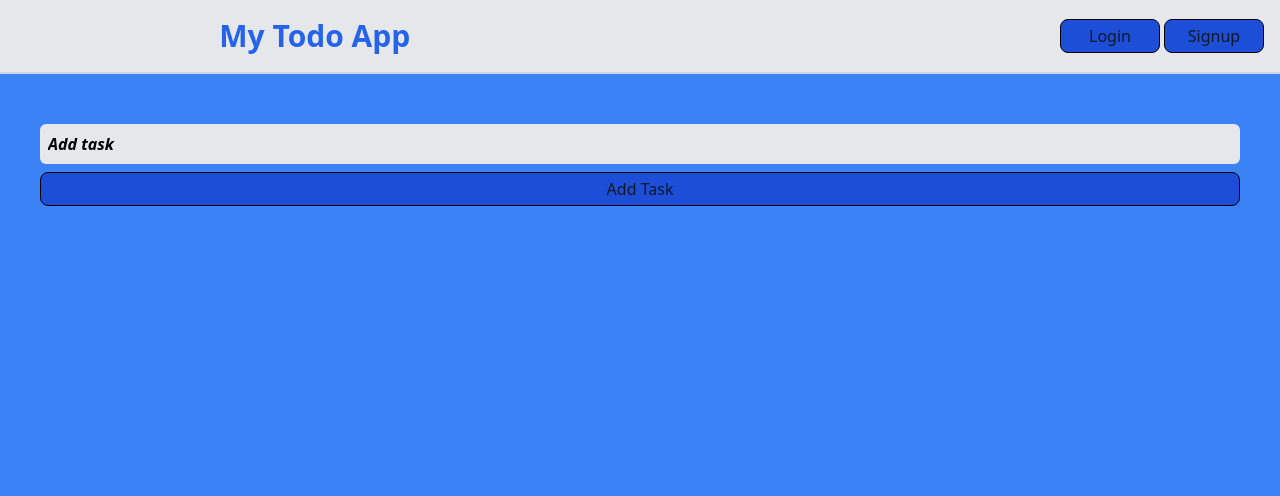
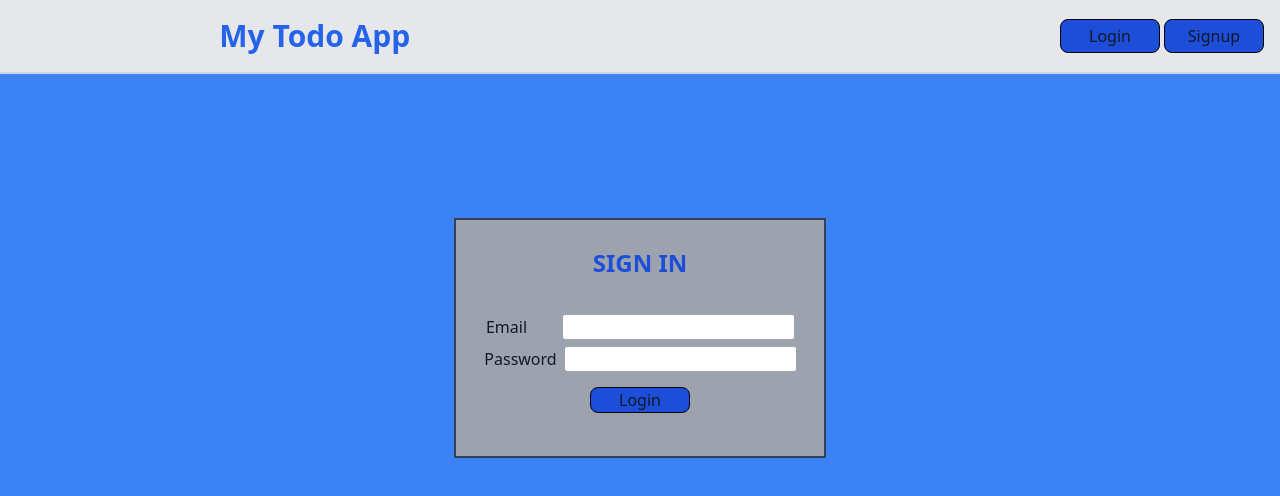
Before and after one commit to Riyaazct/todo-list-react, a React (Create React App) app in the folder client/: page /login in a window 1280 px wide. Shown: the top 496 px of the page. Built offline with nearby package versions, Linux system fonts and the light colour scheme; no server answers.

Commit message:
add: login form component

```diff
--- a/client/src/App.js
+++ b/client/src/App.js
@@ -1,52 +1,16 @@
-import { useState, useEffect } from "react";
-import axios from "axios";
+import { Routes, Route, Link } from "react-router-dom";
 import NavBar from "./app/components/NavBar";
-import NewTask from "./app/components/NewTask";
-import Tasks from "./app/components/Tasks";
+import Home from "./app/components/Home";
+import LoginScreen from "./app/components/LoginScreen";
 
 function App() {
-  const [data, setData] = useState([]);
-
-  // URL
-  // const url = "https://react-todo-list-d87e.onrender.com/api/data";
-  const url =
-    process.env.NODE_ENV === "production"
-      ? "https://long-ruby-dhole-hat.cyclic.app/api/data"
-      : "http://localhost:3100/api/data";
-
-  useEffect(() => {
-    getTodos();
-  }, []);
-
-  const getTodos = async () => {
-    try {
-      const response = await axios.get(url);
-      setData(response.data);
-    } catch (error) {
-      console.error(error);
-    }
-  };
-
   return (
-    <div className="">
+    <div className="App">
       <NavBar />
-      <div className="max-w-[90%] xl:max-w-[1200px] m-auto">
-        <NewTask
-          data={data}
-          setData={setData}
-          url={url}
-          getTodos={getTodos}
-        />
-
-        {data.length ? (
-          <Tasks
-            data={data}
-            setData={setData}
-            url={url}
-            getTodos={getTodos}
-          />
-        ) : null}
-      </div>
+      <Routes>
+        <Route exact path={"/"} element={<Home />} />
+        <Route exact path={"/login"} element={<LoginScreen />} />
+      </Routes>
     </div>
   );
 }
--- /dev/null
+++ b/client/src/app/components/Home.js
@@ -0,0 +1,49 @@
+import { useState, useEffect } from "react";
+import axios from "axios";
+import NewTask from "./NewTask";
+import Tasks from "./Tasks";
+
+const Home = () => {
+  const [data, setData] = useState([]);
+
+  // URL
+  // const url = "https://react-todo-list-d87e.onrender.com/api/data";
+  const url =
+    process.env.NODE_ENV === "production"
+      ? "https://long-ruby-dhole-hat.cyclic.app/api/data"
+      : "http://localhost:3100/api/data";
+
+  useEffect(() => {
+    getTodos();
+  }, []);
+
+  const getTodos = async () => {
+    try {
+      const response = await axios.get(url);
+      setData(response.data);
+    } catch (error) {
+      console.error(error);
+    }
+  };
+  return (
+    <div className="max-w-[90%] xl:max-w-[1200px] m-auto">
+      <NewTask
+        data={data}
+        setData={setData}
+        url={url}
+        getTodos={getTodos}
+      />
+
+      {data.length ? (
+        <Tasks
+          data={data}
+          setData={setData}
+          url={url}
+          getTodos={getTodos}
+        />
+      ) : null}
+    </div>
+  );
+};
+
+export default Home;
--- /dev/null
+++ b/client/src/app/components/LoginScreen.js
@@ -0,0 +1,113 @@
+import { useState } from "react";
+import { useNavigate } from "react-router-dom";
+import { useFormik } from "formik";
+import * as Yup from "yup";
+
+import AuthService from "../services/auth.service";
+
+const LoginScreen = () => {
+  const [loading, setLoading] = useState("");
+  const [message, setMessage] = useState("");
+
+  const navigate = useNavigate();
+
+  const validationSchema = Yup.object().shape({
+    email: Yup.string()
+      .required("This field is required")
+      .email("Invalid email"),
+    password: Yup.string()
+      .required("Password required")
+      .min(6, "Password must be at least 6 characters")
+      .max(40, "Password must not exceed 40 characters"),
+  });
+
+  const formik = useFormik({
+    initialValues: {
+      email: "",
+      password: "",
+    },
+    validationSchema,
+    onSubmit: (data) => {
+      const { email, password } = data;
+      setMessage("");
+      setLoading(true);
+
+      AuthService.login(email, password)
+        .then(() => {
+          navigate("/profile");
+          window.location.reload();
+        })
+        .catch((error) => {
+          const resMessage =
+            (error.response &&
+              error.response.data &&
+              error.response.data.message) ||
+            error.message ||
+            error.toString();
+          setLoading(false);
+          setMessage(resMessage);
+        });
+    },
+  });
+
+  return (
+    <div className="flex justify-center h-screen mt-36 ">
+      <div className="flex flex-col justify-center p-2 text-center bg-gray-400 border-2 border-gray-700 h-60">
+        <h2 className="mb-4 text-2xl font-bold text-blue-700 ">
+          SIGN IN
+        </h2>
+
+        <form onSubmit={formik.handleSubmit} className="p-4">
+          {/* EMAIL INPUT */}
+          <div className="p-1">
+            <label htmlFor="email">Email</label>
+            <input
+              className="rounded-sm ml-9"
+              type="text"
+              id="email"
+              name="email"
+              value={formik.values.email}
+              onChange={formik.handleChange}
+            />
+            {formik.errors.email && formik.touched.email && (
+              <div>{formik.errors.email}</div>
+            )}
+          </div>
+
+          {/* PASSWORD INPUT */}
+          <div className="p-1">
+            <label htmlFor="password">Password</label>
+            <input
+              className="ml-2 rounded-sm"
+              type="password"
+              id="password"
+              name="password"
+              value={formik.values.password}
+              onChange={formik.handleChange}
+            />
+            {formik.errors.password && formik.touched.password && (
+              <div>{formik.errors.password}</div>
+            )}
+          </div>
+
+          {/* SUBMIT BUTTON */}
+          <div className="mx-auto mt-3 w-max">
+            <button className="p-0" type="submit" disabled={loading}>
+              {loading && <span></span>}
+              <span>Login</span>
+            </button>
+          </div>
+
+          {/* Display error messages if any */}
+          {message && (
+            <div>
+              <div role="alert">{message}</div>
+            </div>
+          )}
+        </form>
+      </div>
+    </div>
+  );
+};
+
+export default LoginScreen;
--- a/client/src/index.js
+++ b/client/src/index.js
@@ -1,11 +1,14 @@
 import React from "react";
 import ReactDOM from "react-dom/client";
+import { BrowserRouter } from "react-router-dom";
 import "./index.css";
 import App from "./App";
 
 const root = ReactDOM.createRoot(document.getElementById("root"));
 root.render(
   <React.StrictMode>
-    <App />
+    <BrowserRouter>
+      <App />
+    </BrowserRouter>
   </React.StrictMode>
 );
```
Also changed, not shown: client/src/app/common/AuthVerify.js (renamed from client/src/common/AuthVerify.js), client/src/app/common/EventBus.js (renamed from client/src/common/EventBus.js), client/src/app/services/api.js (renamed from client/src/services/api.js), client/src/app/services/auth.service.js (renamed from client/src/services/auth.service.js), client/src/app/services/token.service.js (renamed from client/src/services/token.service.js).
